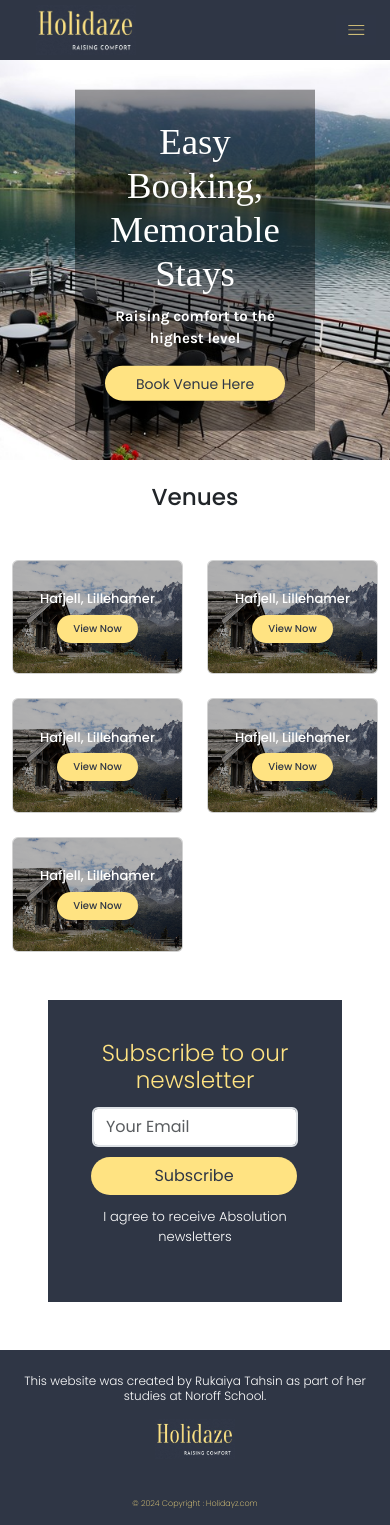
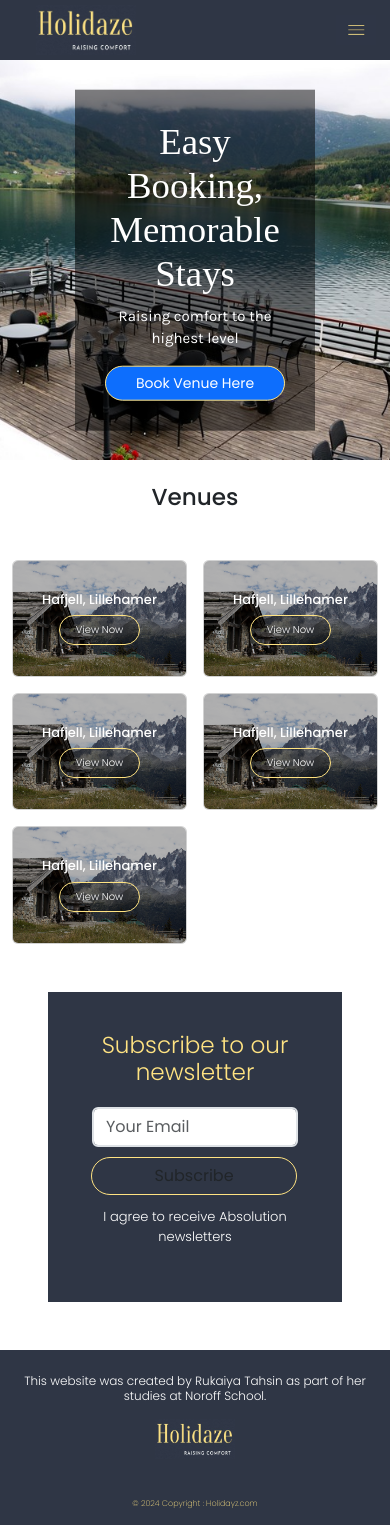
Before and after one commit to tahsinrukaiya/PROJECT-EXAM-2, a React (Vite) app: page / in a window 390 px wide. Built offline with nearby package versions, Linux system fonts and the light colour scheme; a web font is replaced by a local one.

Commit message:
working on responsiveness

```diff
--- a/src/Components/HeroSection.jsx
+++ b/src/Components/HeroSection.jsx
@@ -3,7 +3,7 @@ import BGimage from "../assets/hero-image.jpg";
 export default function HeroSection() {
     return (
         <div className="hero-image">
-            <img src={BGimage} alt="Hero" className="img-fluid" style={{ height: '400px', objectFit: 'cover' }} />
+            <img src={BGimage} alt="Hero" className="img-fluid" />
             <div className="hero-text text-center position-absolute top-50 start-50 translate-middle">
                 <div className="overlay">
                     <h1 className="display-4 text-white slogan">Easy Booking, Memorable Stays</h1>
--- a/src/Components/SubscribeForm.jsx
+++ b/src/Components/SubscribeForm.jsx
@@ -3,7 +3,7 @@ export default function SubscribeForm() {
         <>
             <div className="sub-form-container mt-5 mx-5">
                 <div className="col-lg-6 sub-form">
-                    <h3 className="form-title text-center mb-2">Subscribe to our newsletter</h3>
+                    <h3 className="form-title text-center mb-3">Subscribe to our newsletter</h3>
                     <div>
                         <form className="d-flex flex-row mb-2 p-1 input-group">
                             <input type="email" className="form-control rounded border-2 mx-3" placeholder="Your Email" />
--- a/src/Components/VenueCards.jsx
+++ b/src/Components/VenueCards.jsx
@@ -5,7 +5,7 @@ export default function VenueCards() {
         <>
             <div className="heading2 mt-4 text-center"><h3>Venues</h3></div>
             <div className="container mt-5">
-                <div className="row g-4">
+                <div className="row g-3">
                     <div className="col-6 col-md-6 col-lg-4">
                         <div className="card text-white">
                             <img src={Venue} className="card-img" alt=""></img>
--- a/src/index.css
+++ b/src/index.css
@@ -86,6 +86,7 @@
   overflow: hidden;
 }
 
+/*style={{ height: '400px', objectFit: 'cover' }} */
 .hero-image img {
   width: 100%;
   height: 100%;
@@ -109,34 +110,44 @@
 
 .lead {
   font-family: "Karla", sans-serif;
-  font-weight: bold !important;
+  font-weight: 400 !important;
+  font-size: 26px;
   color: #FFE382;
 }
 
 .button-banner {
-  background-color: #FFE382 !important;
-  color: #2F3645 !important;
-  border: none !important;
+  color: white;
+  box-shadow: none;
+  border: 1.5px solid #FFE382 !important;
+  background-color: rgba(0, 0, 0, 0.5);
+  color: white !important;
   font-size: 18px !important;
 }
 
 .button-banner:hover {
-  color: #FFE382 !important;
-  background-color: #2F3645 !important;
-
+  border-color: #FFE382 !important;
+  background-color: transparent !important;
 }
 
 .overlay {
-  background-color: rgba(0, 0, 0, 0.4);
-  padding: 22px;
+  background-color: rgba(0, 0, 0, 0.5);
+  padding: 30px;
 }
 
 
 /*----------------------------VENUECARDS-------------------------------*/
+
 .viewBtn {
-  border: none;
-  color: #2F3645;
-  background-color: #FFE382;
+  color: white;
+  box-shadow: none;
+  border: 1.5px solid #FFE382 !important;
+  background-color: rgba(0, 0, 0, 0.3);
+}
+
+.viewBtn:hover,
+.viewBtn:focus {
+  border-color: #FFE382 !important;
+  background-color: transparent !important;
 }
 
 .btn-text {
@@ -172,13 +183,16 @@
 }
 
 .sub-btn {
-  background-color: #FFE382 !important;
-  color: #2F3645 !important;
+  color: white;
+  box-shadow: none;
+  border: 1.5px solid #FFE382 !important;
+  background-color: #2F3645;
 }
 
 .sub-btn:hover {
-  background-color: #2F3645 !important;
-  color: #FFE382 !important;
+  border: 2px solid #FFE382 !important;
+  color: white;
+  background-color: rgba(0, 0, 0, 0.2);
 }
 
 .form {
@@ -198,7 +212,7 @@
 .footer-text {
   font-size: 16px !important;
   font-weight: 300;
-  color: #FFE382;
+  color: white;
 }
 
 .copyright {
@@ -246,14 +260,11 @@
     font-size: 14px !important;
     height: 35px !important;
     width: 180px !important;
+    padding-top: 6px !important;
   }
 
-  .viewBtn {
-    border: none;
-    color: #2F3645;
-    background-color: #FFE382;
-    padding-bottom: 0 !important;
-
+  .btn-text {
+    font-weight: 300 !important;
   }
 
   .btn-text {
@@ -263,6 +274,14 @@
   .card-title {
     color: white;
     font-size: 13px;
+  }
+
+  .viewBtn {
+    padding-top: 6px !important;
+    padding-bottom: 0 !important;
+    padding-left: 6px !important;
+    padding-right: 6px !important;
+    border: 1px solid #FFE382 !important;
   }
 
   .sub-form .input-group {
```
